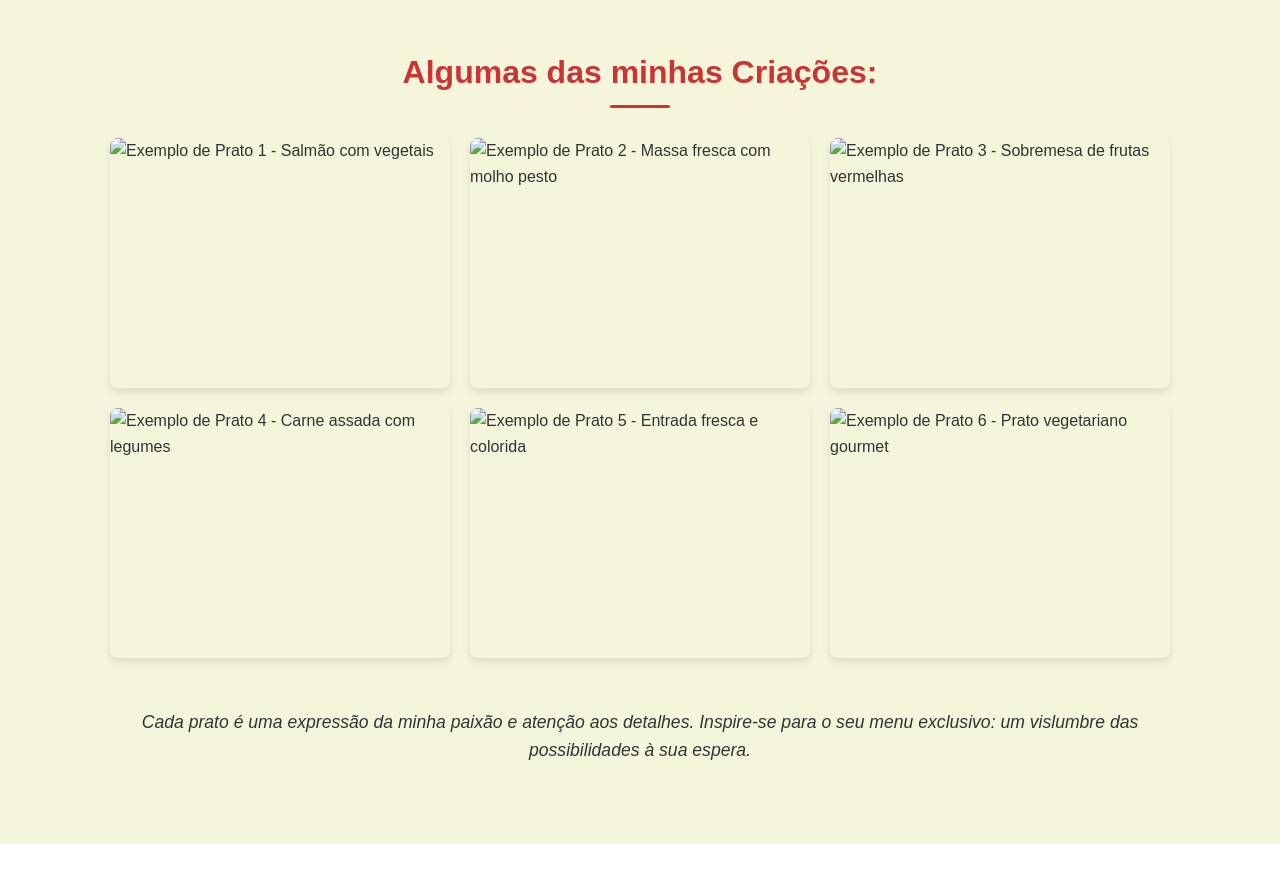
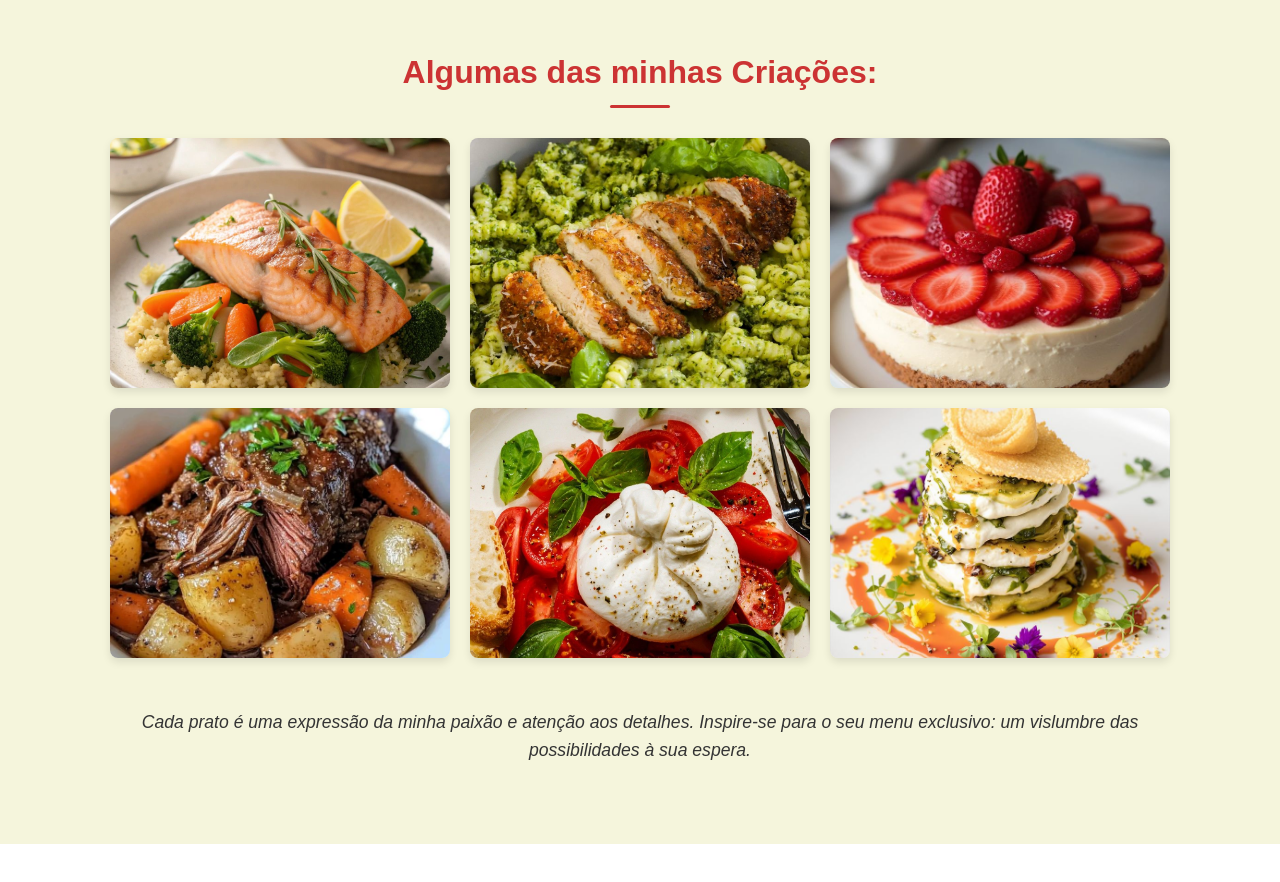
Before and after one commit to nadiairina/Lar-Sabor, a plain HTML site: page index.html in a window 1280 px wide. Shown: the part 1940-2822 px from the top of the page. Drawn offline with Linux system fonts and the light colour scheme.

Commit message:
Update index.html

```diff
--- a/index.html
+++ b/index.html
@@ -57,12 +57,12 @@
 
             <h3 class="gallery-heading">Algumas das minhas Criações:</h3>
             <div class="image-grid">
-                <img src="images/prato1.jpg" alt="Exemplo de Prato 1 - Salmão com vegetais">
-                <img src="images/prato2.jpg" alt="Exemplo de Prato 2 - Massa fresca com molho pesto">
-                <img src="images/prato3.jpg" alt="Exemplo de Prato 3 - Sobremesa de frutas vermelhas">
-                <img src="images/prato4.jpg" alt="Exemplo de Prato 4 - Carne assada com legumes">
-                <img src="images/prato5.jpg" alt="Exemplo de Prato 5 - Entrada fresca e colorida">
-                <img src="images/prato6.jpg" alt="Exemplo de Prato 6 - Prato vegetariano gourmet">
+                <img src="prato1.jpg" alt="Exemplo de Prato 1 - Salmão com vegetais">
+                <img src="prato2.jpg" alt="Exemplo de Prato 2 - Massa fresca com molho pesto">
+                <img src="prato3.jpg" alt="Exemplo de Prato 3 - Sobremesa de frutas vermelhas">
+                <img src="prato4.jpg" alt="Exemplo de Prato 4 - Carne assada com legumes">
+                <img src="prato5.jpg" alt="Exemplo de Prato 5 - Entrada fresca e colorida">
+                <img src="prato6.jpg" alt="Exemplo de Prato 6 - Prato vegetariano gourmet">
             </div>
             <p class="service-note">Cada prato é uma expressão da minha paixão e atenção aos detalhes. Inspire-se para o seu menu exclusivo: um vislumbre das possibilidades à sua espera.</p>
         </div>
```
